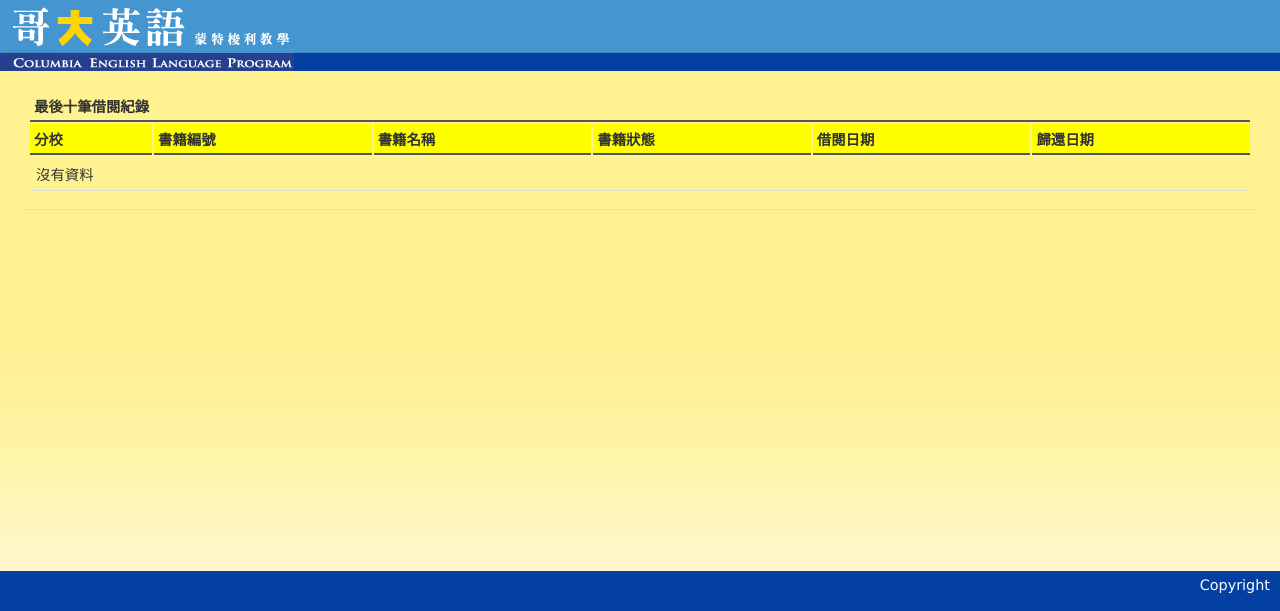
After one commit to 2twn/double-l-bookmanagement, a CakePHP app: the page made by cakephp/app/View/Elements/last_ten_lend_record.ctp in a window 1280 px wide; the page is wider, and only the part inside the window is pictured. The commit adds this page. Shown: the top 611 px of that part. Run offline with PHP 8.4 and a stand-in for CakePHP, Linux system fonts and the light colour scheme; the template is opened without the code that fills it, so the values that code supplies are empty; some libraries are stand-ins or nearby versions.

Commit message:
Add Last ten lend records in book_view

```diff
--- a/cakephp/app/View/Books/book_view.ctp
+++ b/cakephp/app/View/Books/book_view.ctp
@@ -106,3 +106,4 @@
     </tr>
     <?php endforeach; ?>
 </table>
+<?php echo $this->element('last_ten_lend_record', array('lend_records' => $lend_records)); ?>
--- /dev/null
+++ b/cakephp/app/View/Elements/last_ten_lend_record.ctp
@@ -0,0 +1,29 @@
+<table>
+    <tr>
+	<th colspan=6>最後十筆借閱紀錄</th>
+	</tr>
+    <tr>
+        <th>分校</th>
+        <th>書籍編號</th>
+        <th>書籍名稱</th>
+        <th>書籍狀態</th>
+        <th>借閱日期</th>
+        <th>歸還日期</th>
+    </tr>
+	<?php if (!empty($lend_records)):?>
+    <?php foreach ($lend_records as $lend_record): ?>
+    <tr>
+		<td><?php echo $lend_record['c']['location_name']; ?></td>
+		<td><?php echo $lend_record['i']['book_instance_id']; ?></td>
+		<td><?php echo $lend_record['b']['book_name']; ?></td>
+		<td><?php echo $lend_record['s']['lend_status_name']; ?></td>
+		<td><?php echo $lend_record['i']['lend_time']; ?></td>
+		<td><?php echo $lend_record['i']['return_time']; ?></td>
+	</tr>
+	<?php endforeach ?>
+	<?php else: ?>
+    <tr>
+	<td colspan=6>沒有資料</td>
+	</tr>
+	<?php endif; ?>
+</table>
```
Also changed, not shown: cakephp/app/Controller/BooksController.php (+16 -1 lines).
